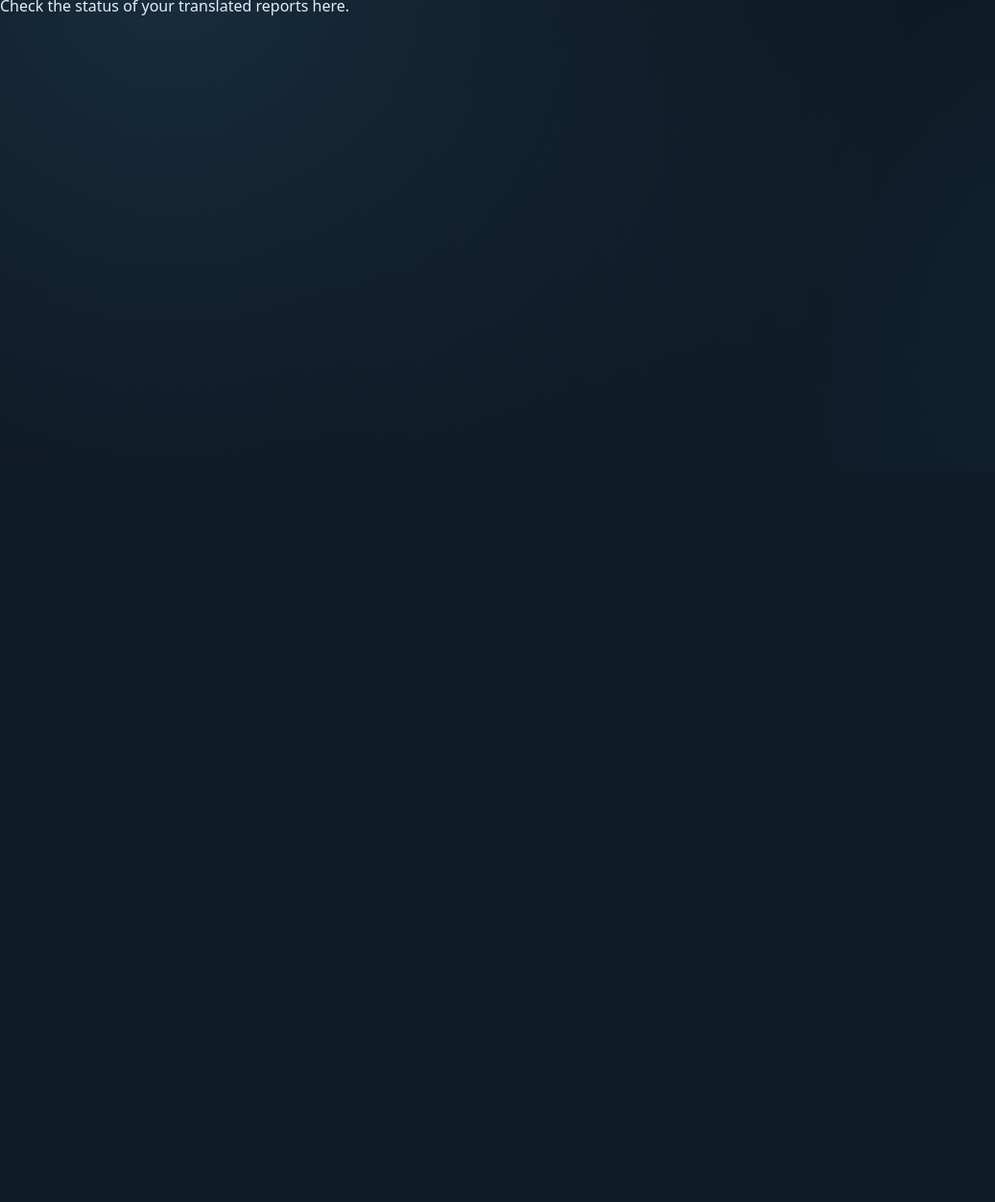
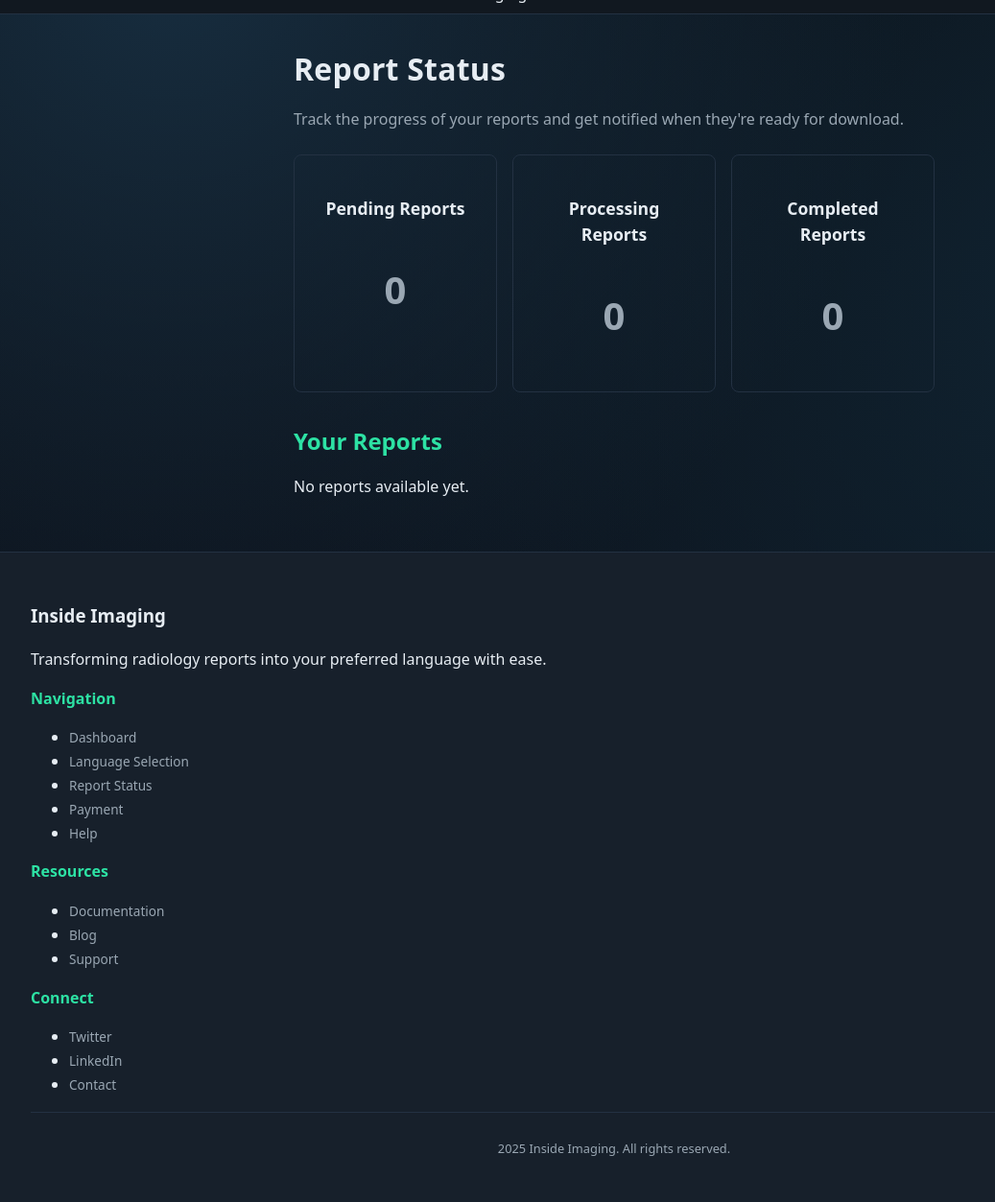
Before and after one commit to Schweinefilet/inside-imaging-MVP, a Python web app: template templates/report_status.html in a window 1280 px wide. Shown: the part 309-1562 px from the top of the page at 96% size, without its empty margins (0-1037 px from the left). Before the commit the page ends 499 px from the top, so only its background shows below. Run offline with Jinja, Linux system fonts and the light colour scheme; the template is opened without the code that fills it, so the values that code supplies are empty.

Commit message:
Update report status template: bubble UI layout, dynamic user login, and theme dropdown

```diff
--- a/templates/report_status.html
+++ b/templates/report_status.html
@@ -5,13 +5,15 @@
     <meta name="viewport" content="width=device-width, initial-scale=1">
     <meta name="color-scheme" content="light dark">
     <title>Report Status - Inside Imaging</title>
-    <link rel="stylesheet" href="/static/main.css">
+    <link rel="stylesheet" href="{{ url_for('static', filename='main.css') }}">
+    <link rel="stylesheet" href="{{ url_for('static', filename='dashboard.css') }}">
+    <link rel="stylesheet" href="{{ url_for('static', filename='report-status.css') }}">
 </head>
 <body>
 <div class="page-wrapper">
 <header class="navbar">
     <div class="navbar-brand">
-                <img src="/static/logo.png" alt="Inside Imaging Logo" class="logo">
+        <img src="{{ url_for('static', filename='logo.png') }}" alt="Inside Imaging logo">
         <span class="brand-name">Inside Imaging</span>
     </div>
     <nav class="nav-links">
@@ -22,31 +24,118 @@
         <a href="{{ url_for('help_page') }}">Help</a>
     </nav>
     <div class="nav-auth">
+    {% if session.get('user_id') %}
+        <span class="username">{{ session.get('username') }}</span>
+        <div class="settings-wrapper">
+            <button id="settings-button" class="settings-btn">⚙️</button>
+            <div id="settings-dropdown" class="settings-dropdown">
+                <button id="toggle-dark">Dark Mode</button>
+                <button id="toggle-light">Light Mode</button>
+                <a href="{{ url_for('logout') }}">Log Out</a>
+            </div>
+        </div>
+    {% else %}
         <a href="{{ url_for('login') }}" class="login-button">Log In</a>
         <a href="{{ url_for('signup') }}" class="signup-button">Sign Up</a>
-                <button id="theme-toggle-button" class="theme-toggle">Light Mode</button>
+    {% endif %}
     </div>
 </header>
+
 <main class="content">
     <h1>Report Status</h1>
-            <p>Check the status of your translated reports here.</p>
+    <p class="tagline">Track the progress of your reports and get notified when they're ready for download.</p>
+
+    <section class="status-overview">
+        <div class="status-card">
+            <h3>Pending Reports</h3>
+            <p class="status-count">0</p>
+        </div>
+        <div class="status-card">
+            <h3>Processing Reports</h3>
+            <p class="status-count">0</p>
+        </div>
+        <div class="status-card">
+            <h3>Completed Reports</h3>
+            <p class="status-count">0</p>
+        </div>
+    </section>
+
+    <section class="reports-list">
+        <h2>Your Reports</h2>
+        <p>No reports available yet.</p>
+    </section>
 </main>
+
+<footer class="footer">
+    <div class="footer-columns">
+        <div class="footer-about">
+            <h3>Inside Imaging</h3>
+            <p>Transforming radiology reports into your preferred language with ease.</p>
         </div>
+        <div class="footer-col">
+            <h4>Navigation</h4>
+            <ul>
+                <li><a href="{{ url_for('index') }}">Dashboard</a></li>
+                <li><a href="{{ url_for('language') }}">Language Selection</a></li>
+                <li><a href="{{ url_for('report_status') }}">Report Status</a></li>
+                <li><a href="{{ url_for('payment') }}">Payment</a></li>
+                <li><a href="{{ url_for('help_page') }}">Help</a></li>
+            </ul>
+        </div>
+        <div class="footer-col">
+            <h4>Resources</h4>
+            <ul>
+                <li><a href="#">Documentation</a></li>
+                <li><a href="#">Blog</a></li>
+                <li><a href="#">Support</a></li>
+            </ul>
+        </div>
+        <div class="footer-col">
+            <h4>Connect</h4>
+            <ul>
+                <li><a href="#">Twitter</a></li>
+                <li><a href="#">LinkedIn</a></li>
+                <li><a href="#">Contact</a></li>
+            </ul>
+        </div>
+    </div>
+    <div class="footer-bottom">
+        <p><span id="current-year"></span> Inside Imaging. All rights reserved.</p>
+    </div>
+</footer>
+</div>
+
 <script>
-    document.addEventListener('DOMContentLoaded', function () {
+document.addEventListener('DOMContentLoaded', function() {
     var html = document.documentElement;
-        var button = document.getElementById('theme-toggle-button');
     var saved = localStorage.getItem('theme') || 'dark';
     if (saved === 'light') {
         html.classList.add('light');
-            if (button) button.textContent = 'Dark Mode';
     }
-        if (button) {
-            button.addEventListener('click', function () {
-                var isLight = html.classList.toggle('light');
-                button.textContent = isLight ? 'Dark Mode' : 'Light Mode';
-                localStorage.setItem('theme', isLight ? 'light' : 'dark');
+    var settingsButton = document.getElementById('settings-button');
+    var dropdown = document.getElementById('settings-dropdown');
+    if (settingsButton && dropdown) {
+        settingsButton.addEventListener('click', function() {
+            dropdown.classList.toggle('show');
         });
+    }
+    var toggleDark = document.getElementById('toggle-dark');
+    var toggleLight = document.getElementById('toggle-light');
+    if (toggleDark) {
+        toggleDark.addEventListener('click', function() {
+            html.classList.remove('light');
+            localStorage.setItem('theme', 'dark');
+        });
+    }
+    if (toggleLight) {
+        toggleLight.addEventListener('click', function() {
+            html.classList.add('light');
+            localStorage.setItem('theme', 'light');
+        });
+    }
+    var currentYear = document.getElementById('current-year');
+    if (currentYear) {
+        currentYear.textContent = new Date().getFullYear();
     }
 });
 </script>
```
Lines whose indentation alone changed are shown as unchanged.
